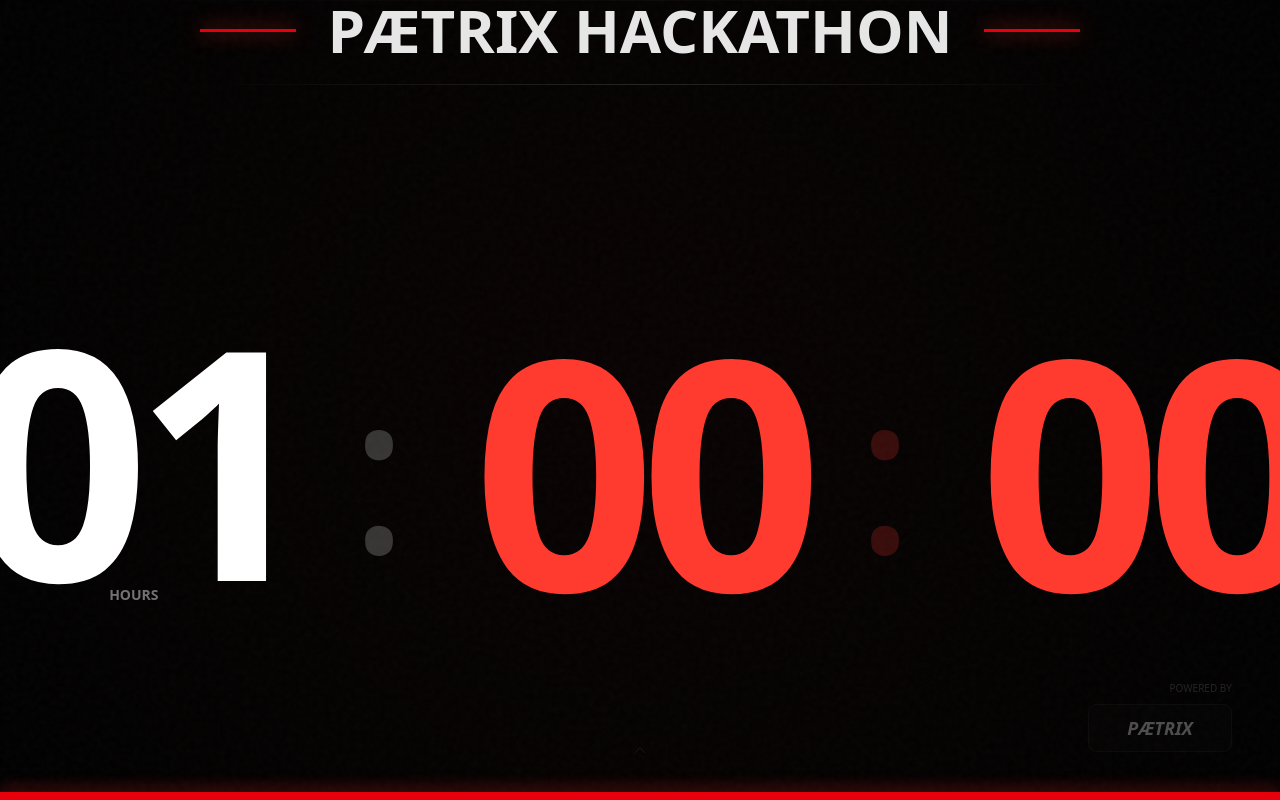
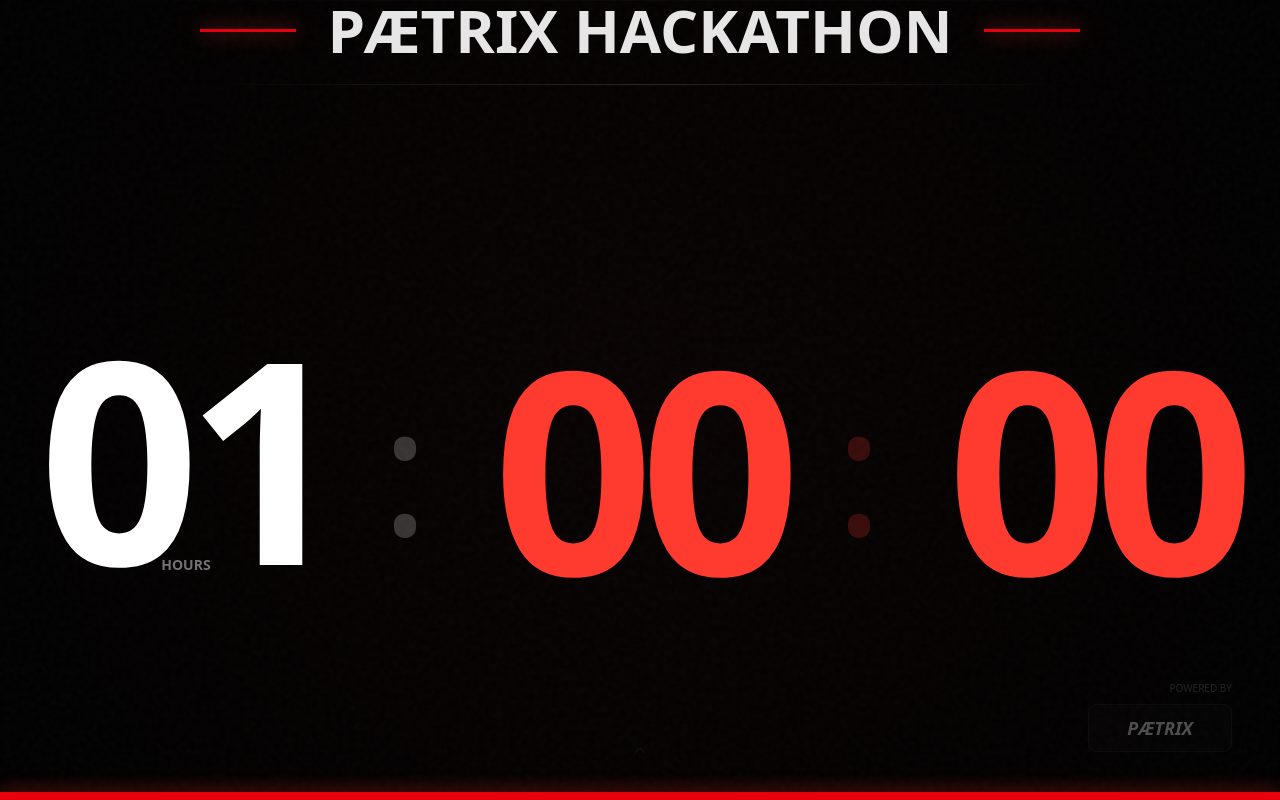
Before and after one commit to Dinaltium/-PAETRIX-TIMER, a Next.js app: page / in a window 1280 px wide. Built offline with nearby package versions, Linux system fonts and the light colour scheme.

Commit message:
Universal Scaling Fix: Switched to VW units and surgical hover triggers for Dev/Prod parity

```diff
--- a/components/Controls.tsx
+++ b/components/Controls.tsx
@@ -166,9 +166,9 @@
 
   return (
     <>
-      {/* GLOBAL HOVER TRIGGER (Always present, pointer-events only on itself) */}
+      {/* GLOBAL HOVER TRIGGER (Minimal height to prevent blocking clicks) */}
       <div
-        className="fixed bottom-0 left-0 right-0 h-32 z-[90] pointer-events-auto"
+        className="fixed bottom-0 left-0 right-0 h-10 z-[90] pointer-events-auto"
         onMouseEnter={() => setIsVisible(true)}
       />
 
@@ -176,7 +176,7 @@
         className="fixed bottom-0 left-0 right-0 z-[100] pointer-events-none flex flex-col items-center"
         onMouseLeave={() => !isSettingsOpen && setIsVisible(false)}
       >
-        <div className="relative flex flex-col items-center justify-end pb-16 w-full h-48">
+        <div className="relative flex flex-col items-center justify-end pb-20 w-full h-48">
           <AnimatePresence>
             {isVisible && (
               <motion.div
--- a/components/TimerDisplay.tsx
+++ b/components/TimerDisplay.tsx
@@ -26,8 +26,8 @@
           exit={{ y: -40, opacity: 0, filter: "blur(10px)" }}
           transition={{ type: "spring", stiffness: 300, damping: 30 }}
           className={cn(
-            "text-[10rem] md:text-[15rem] lg:text-[20rem] font-black leading-[0.8] tracking-tighter tabular-nums select-none",
-            color === "white" ? "text-white" : "text-[#FF3B30] drop-shadow-[0_0_80px_rgba(255,59,48,0.5)]"
+            "text-[18vw] md:text-[22vw] font-black leading-[0.7] tracking-tighter tabular-nums select-none",
+            color === "white" ? "text-white" : "text-[#FF3B30] drop-shadow-[0_0_8vw_rgba(255,59,48,0.5)]"
           )}
         >
           {value}
@@ -44,7 +44,7 @@
 
 const Separator = ({ color = "red" }: { color?: "white" | "red" }) => (
   <div className={cn(
-    "text-[6rem] md:text-[10rem] lg:text-[14rem] font-thin opacity-20 mt-[-2rem] select-none",
+    "text-[12vw] md:text-[14vw] font-thin opacity-20 mt-[-4vw] select-none",
     color === "white" ? "text-white" : "text-[#FF3B30]"
   )}>
     :
@@ -151,10 +151,10 @@
               animate={{ scale: 1, opacity: 1 }}
               className="text-center"
             >
-              <h2 className="text-[10rem] md:text-[15rem] font-black text-white tracking-tighter leading-none">
+              <h2 className="text-[10vw] md:text-[15vw] font-black text-white tracking-tighter leading-none">
                 TIME UP
               </h2>
-              <p className="text-xl md:text-2xl text-neutral-400 uppercase tracking-[1em] mt-4">
+              <p className="text-[2vw] md:text-[1.5vw] text-neutral-400 uppercase tracking-[1em] mt-[2vw]">
                 Hackathon Concluded
               </p>
             </motion.div>
```
